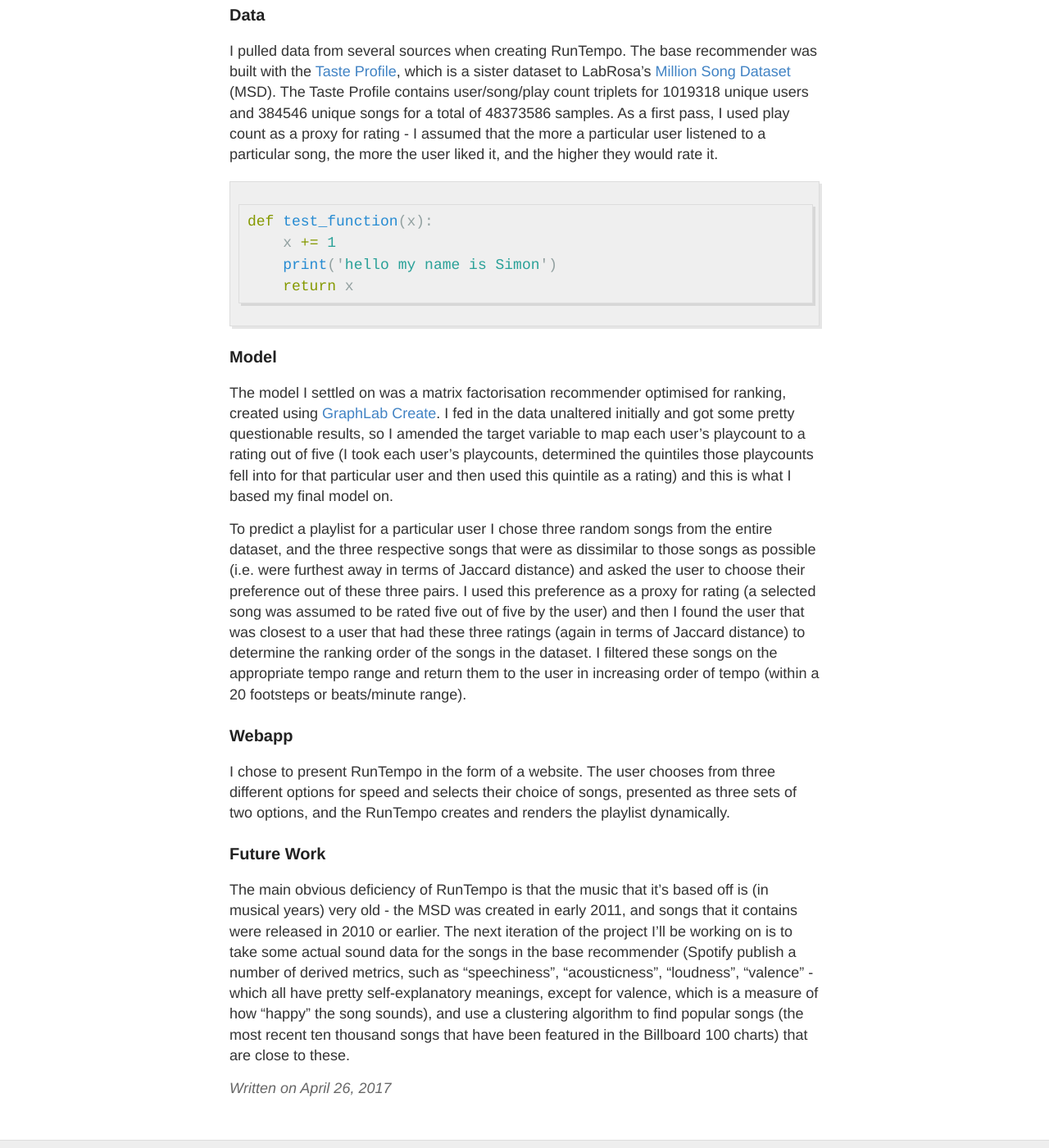
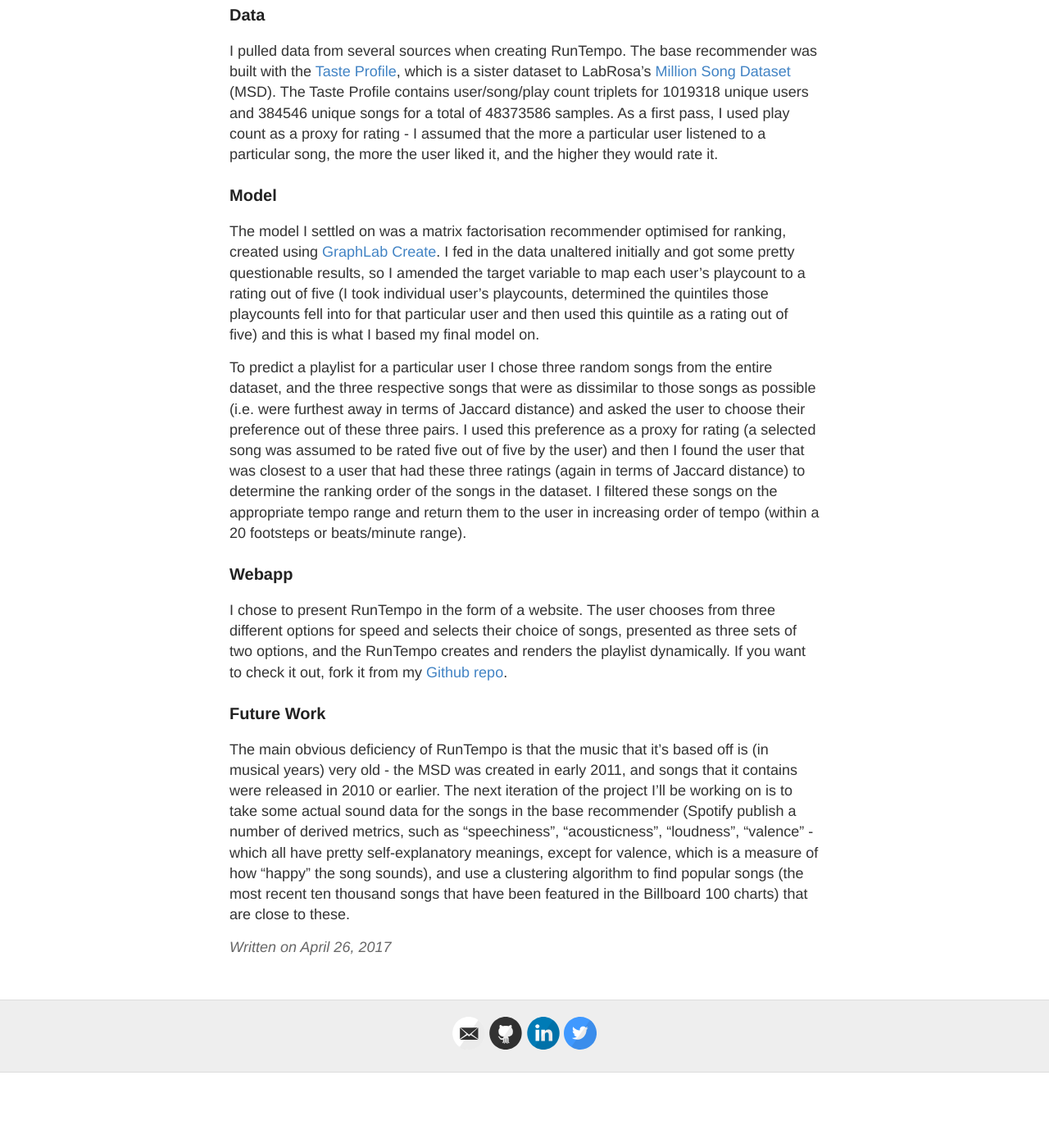
Before and after one commit to simpetre/simpetre.github.io, a Jekyll site: the page built from _posts/2017-04-26-runtempo.md, in a window 1280 px wide and 1400 px high, scrolled down 733 px. Shown: the whole window at 82% size. Built offline with Jekyll 4.4.1, drawn with Linux system fonts in a browser that asks for light colours; after the commit the page ends 2041 px from its top, so only the background shows below that; some of the changed text lies outside the part shown.

Commit message:
new posts

````diff
--- a/_config.yml
+++ b/_config.yml
@@ -11,7 +11,6 @@
 # URL of your avatar or profile pic (you could use your GitHub profile pic)
 avatar: https://media.licdn.com/mpr/mpr/shrinknp_400_400/AAEAAQAAAAAAAAdoAAAAJDdmYTQ1YjI1LWVjMGYtNDAxMy05ZGM5LTY1ZDc1OGViN2M1OQ.jpg
 
-theme: jekyll-theme-architect
 #
 # Flags below are optional
 #
--- a/_posts/2017-04-26-runtempo.md
+++ b/_posts/2017-04-26-runtempo.md
@@ -1,6 +1,6 @@
 ---
 layout: post
-title: RunTempo - your musical fitness recommender\
+title: RunTempo - your musical fitness recommender
 ---
 
 Recently I attended a data science program in San Francisco run by a company called Galvanize. For the last two weeks of of the program we worked individually on a capstone project that showcased the skills we'd learned to that point. My project is called RunTempo - it produces a playlist of songs for a user to exercise to, where the tempo of the songs is matched to the speed that the user wants to exercise at.
@@ -13,20 +13,13 @@
 ### Data
 I pulled data from several sources when creating RunTempo. The base recommender was built with the [Taste Profile](http://labrosa.ee.columbia.edu/millionsong/tasteprofile), which is a sister dataset to LabRosa's [Million Song Dataset](http://labrosa.ee.columbia.edu/millionsong/) (MSD). The Taste Profile contains user/song/play count triplets for 1019318 unique users and 384546 unique songs for a total of 48373586 samples. As a first pass, I used play count as a proxy for rating - I assumed that the more a particular user listened to a particular song, the more the user liked it, and the higher they would rate it.
 
-```python
-def test_function(x):
-    x += 1
-    print('hello my name is Simon')
-    return x
-```
-
 ### Model
-The model I settled on was a matrix factorisation recommender optimised for ranking, created using [GraphLab Create](https://dato.com). I fed in the data unaltered initially and got some pretty questionable results, so I amended the target variable to map each user's playcount to a rating out of five (I took each user's playcounts, determined the quintiles those playcounts fell into for that particular user and then used this quintile as a rating) and this is what I based my final model on.
+The model I settled on was a matrix factorisation recommender optimised for ranking, created using [GraphLab Create](https://turi.com). I fed in the data unaltered initially and got some pretty questionable results, so I amended the target variable to map each user's playcount to a rating out of five (I took individual user's playcounts, determined the quintiles those playcounts fell into for that particular user and then used this quintile as a rating out of five) and this is what I based my final model on.
 
 To predict a playlist for a particular user I chose three random songs from the entire dataset, and the three respective songs that were as dissimilar to those songs as possible (i.e. were furthest away in terms of Jaccard distance) and asked the user to choose their preference out of these three pairs. I used this preference as a proxy for rating (a selected song was assumed to be rated five out of five by the user) and then I found the user that was closest to a user that had these three ratings (again in terms of Jaccard distance) to determine the ranking order of the songs in the dataset. I filtered these songs on the appropriate tempo range and return them to the user in increasing order of tempo (within a 20 footsteps or beats/minute range).
 
 ### Webapp
-I chose to present RunTempo in the form of a website. The user chooses from three different options for speed and selects their choice of songs, presented as three sets of two options, and the RunTempo creates and renders the playlist dynamically.
+I chose to present RunTempo in the form of a website. The user chooses from three different options for speed and selects their choice of songs, presented as three sets of two options, and the RunTempo creates and renders the playlist dynamically. If you want to check it out, fork it from my [Github repo](https://github.com/simpetre/runtempo).
 
 ### Future Work
 The main obvious deficiency of RunTempo is that the music that it's based off is (in musical years) very old - the MSD was created in early 2011, and songs that it contains were released in 2010 or earlier. The next iteration of the project I'll be working on is to take some actual sound data for the songs in the base recommender (Spotify publish a number of derived metrics, such as "speechiness", "acousticness", "loudness", "valence" - which all have pretty self-explanatory meanings, except for valence, which is a measure of how "happy" the song sounds), and use a clustering algorithm to find popular songs (the most recent ten thousand songs that have been featured in the Billboard 100 charts) that are close to these.
````
Also changed, not shown: _posts/2017-04-27-LexRank-text-summarisation.md (added, +6 -0 lines), _posts/2017-04-27-UrbanSound.md (added, +6 -0 lines).
